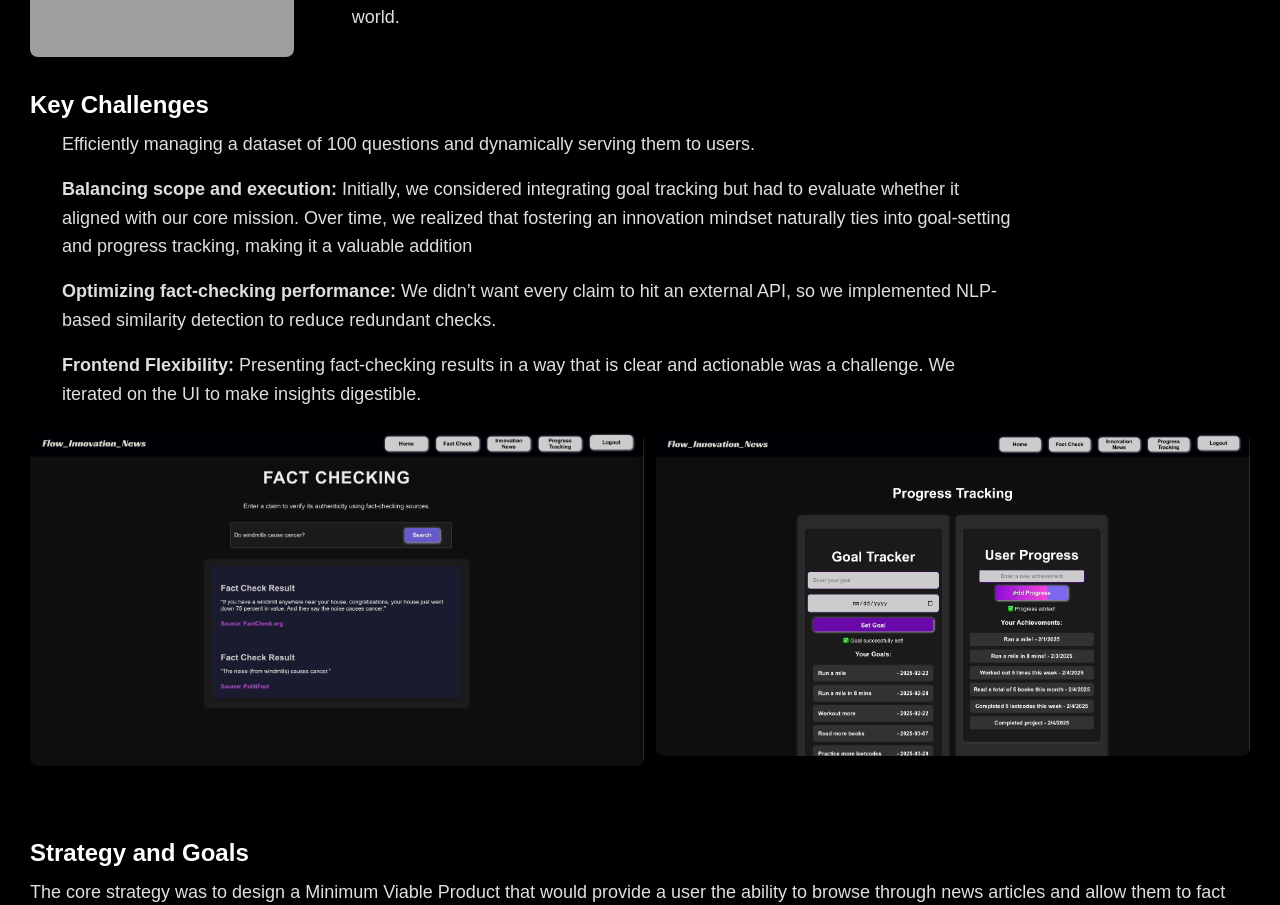
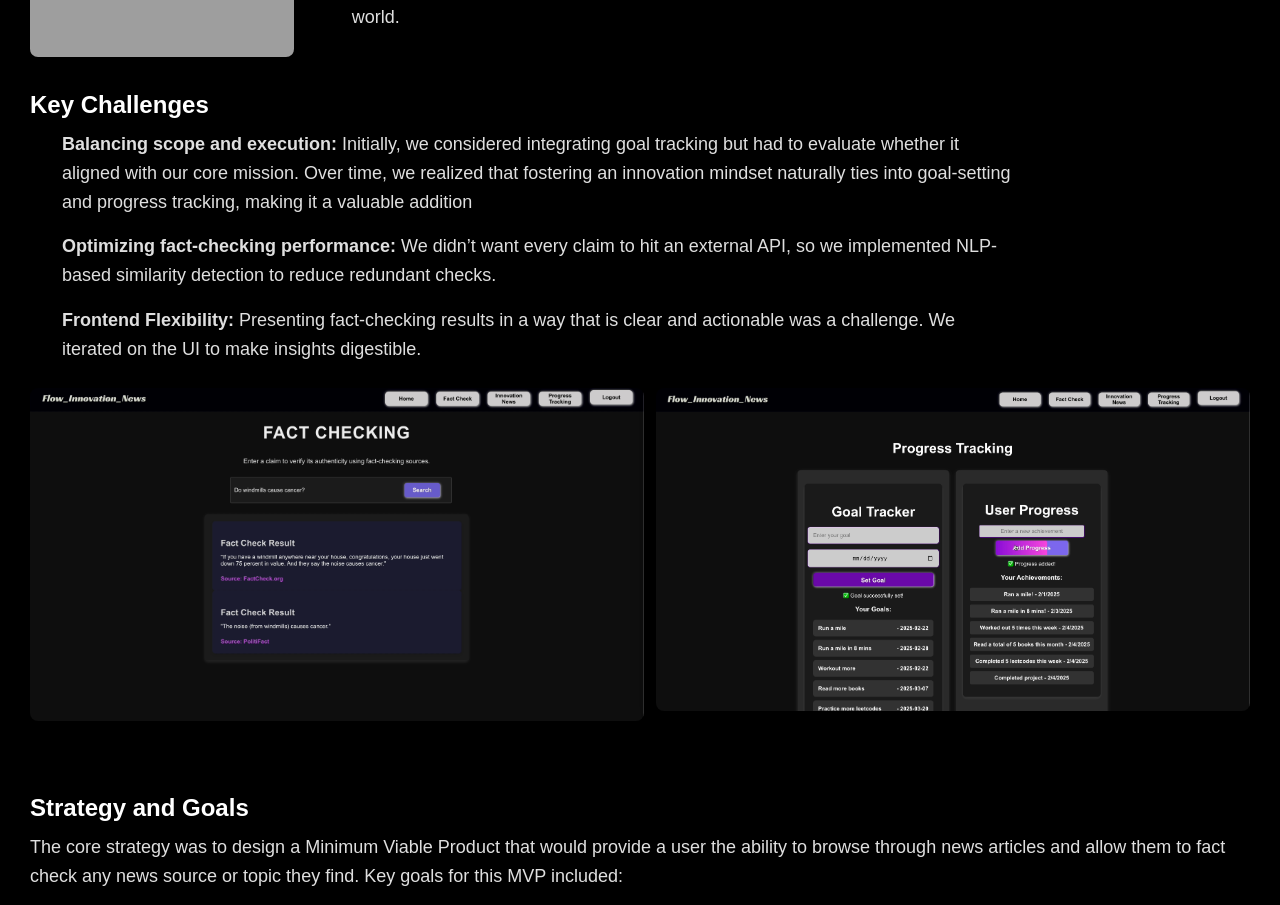
Before and after one commit to Rendon-04/Portfolio, a React (Vite) app: page /news-app in a window 1280 px wide. Shown: the part 964-1869 px from the top of the page. Built offline with nearby package versions, Linux system fonts and the light colour scheme; grey boxes are pictures that could not be loaded; a web font is replaced by a local one.

Commit message:
removed unecessary li

```diff
--- a/src/assets/components/NewsApp.jsx
+++ b/src/assets/components/NewsApp.jsx
@@ -53,7 +53,6 @@ export const NewsApp = () => {
             <div className="technical-challenges">
             <h3 className="section-heading">Key Challenges</h3>
             <ul className="list">
-                <li>Efficiently managing a dataset of 100 questions and dynamically serving them to users.</li>
                 <li><strong> Balancing scope and execution:</strong> Initially, we considered integrating goal tracking but had to evaluate whether it aligned with our core mission. Over time, we realized that fostering an innovation mindset naturally ties into goal-setting and progress tracking, making it a valuable addition</li>
                 <li><strong>Optimizing fact-checking performance:</strong> We didn’t want every claim to hit an external API, so we implemented NLP-based similarity detection to reduce redundant checks.</li>
                 <li><strong>Frontend Flexibility:</strong> Presenting fact-checking results in a way that is clear and actionable was a challenge. We iterated on the UI to make insights digestible.</li>
```
